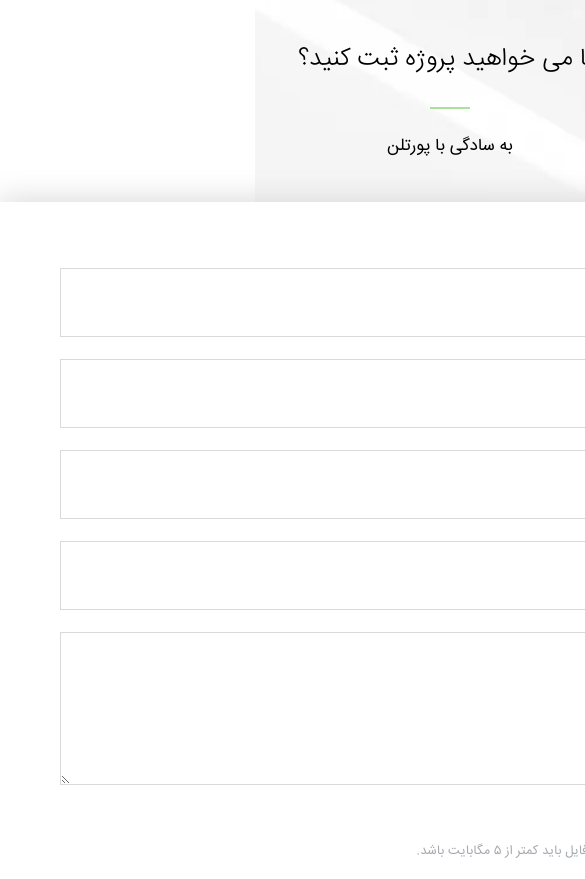
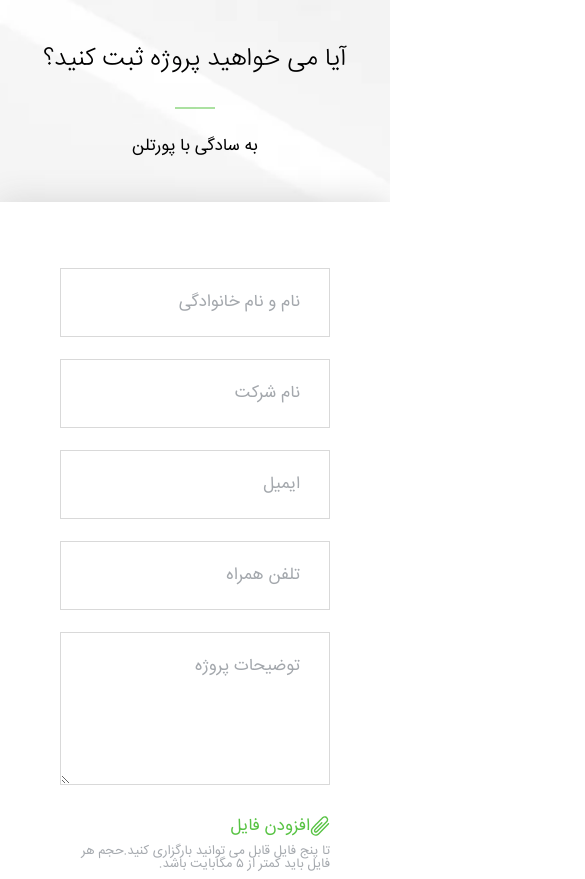
Before and after one commit to amanda-taheri/contact-us-portlan, a website: page index.html in a window 390 px wide. Shown: the top 879 px of the page, 585 px wide, since content can reach past the window. Drawn offline with Linux system fonts and the light colour scheme.

Commit message:
fix phone pattern

```diff
--- a/index.html
+++ b/index.html
@@ -38,7 +38,7 @@
 					</div>
 
 					<div class="field">
-						<input type="tel" name="phone" class="form__input input-check" id="phone"  maxlength="11" placeholder=" " pattern='09(1[0-9]|3[1-9])-?[0-9]{3}-?[0-9]{4}'>
+						<input type="tel" name="phone" class="form__input input-check" id="phone"  maxlength="11" placeholder=" " pattern='09(1[0-9]|3[1-9]|2[1-9]|9[0-9])-?[0-9]{3}-?[0-9]{4}'>
 						<span class="form__tooltip">تلفن همراه را وارد کنید</span>
 						<label for="phone">تلفن همراه</label>
 					</div>
--- a/sass/_base.scss
+++ b/sass/_base.scss
@@ -1,4 +1,5 @@
 $bp-medium: 56.25em ; //900px
+$bp-small: 25em; //400px
 
 @font-face {
 	font-family: IRANSans;
--- a/sass/_form.scss
+++ b/sass/_form.scss
@@ -10,7 +10,6 @@
 	padding-top: 3rem;
 	position: relative;
 
-
 }
 
 
@@ -19,11 +18,19 @@
 	flex-direction: column;
 	padding: 6rem;
 
+
+
 	&__body{
 		background-color: white;
 		margin-top: 2rem;
 		width: 90rem;
 		box-shadow: 0 0 30px 2px #d9d9d9;
+		@media only screen and (max-width: $bp-medium){
+			width: 70%;
+		}
+		@media only screen and (max-width: $bp-small){
+			width: 100%;
+		}
 	}
 
 	&__input , &__text{
```
Also changed, not shown: css/style.css.
